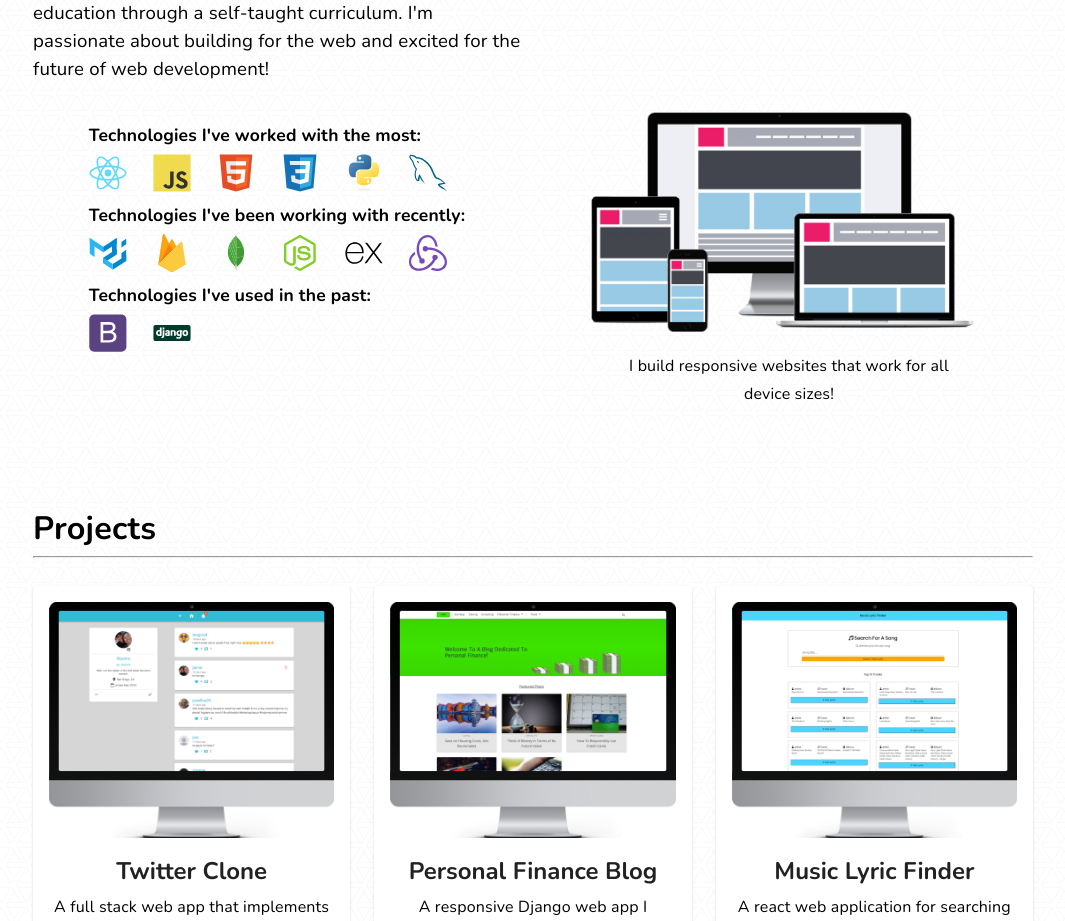
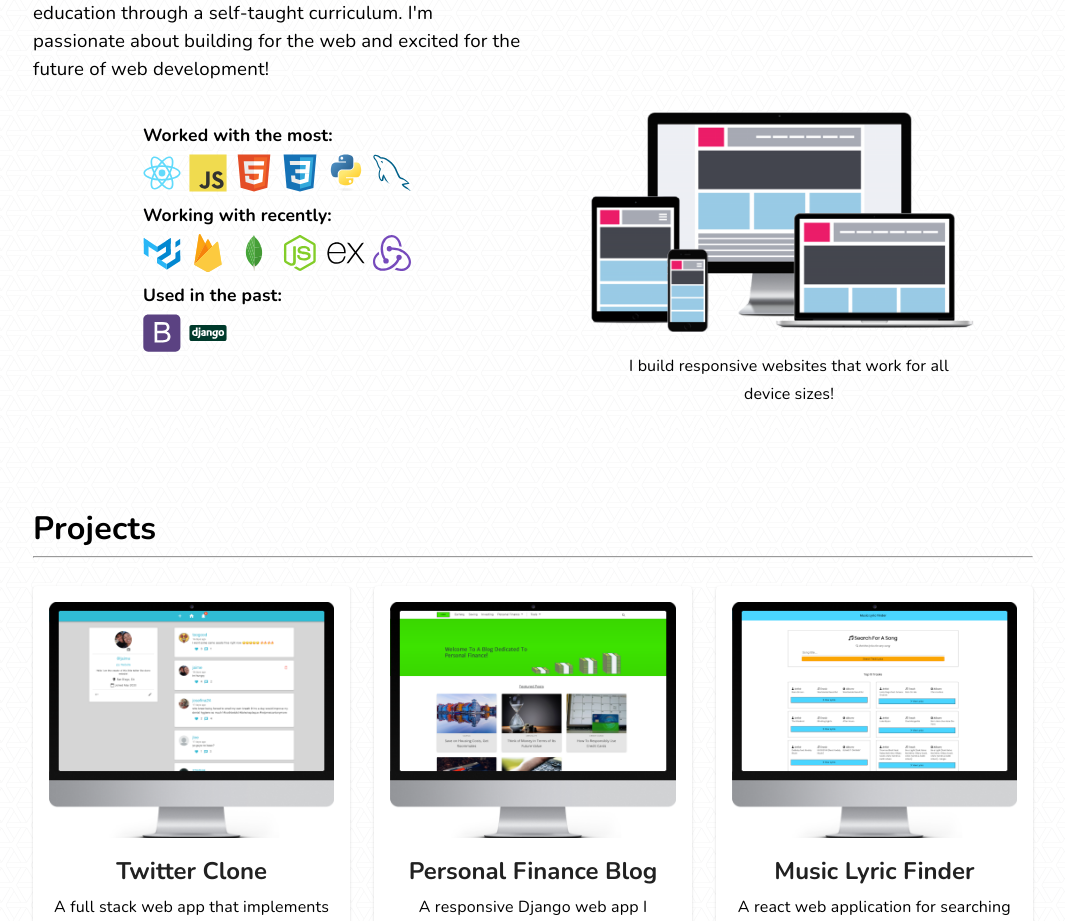
Before and after one commit to jaimelovera/online-portfolio-v3, a React (Create React App) app: page / in a window 1280 px wide. Shown: the part 1080-2001 px from the top of the page, without its empty margins (107-1172 px from the left). Built offline with nearby package versions, Linux system fonts and the light colour scheme.

Commit message:
changed technologies headers

```diff
--- a/src/components/sections/about/Technologies.js
+++ b/src/components/sections/about/Technologies.js
@@ -24,9 +24,7 @@ import CSS3Svg from "../../../img/technologies/css3.svg";
 function Technologies() {
   return (
     <Fragment>
-      <Typography variant="h6">
-        Technologies I've worked with the most:
-      </Typography>
+      <Typography variant="h6">Worked with the most:</Typography>
       <Grid container spacing={1}>
         <GridTechLogoItem src={ReactSvg} alt="React Logo" />
         <GridTechLogoItem src={JavaScriptSvg} alt="JavaScript Logo" />
@@ -35,9 +33,7 @@ function Technologies() {
         <GridTechLogoItem src={PythonSvg} alt="Python Logo" />
         <GridTechLogoItem src={MySQLSvg} alt="MySQL Logo" />
       </Grid>
-      <Typography variant="h6">
-        Technologies I've been working with recently:
-      </Typography>
+      <Typography variant="h6">Working with recently:</Typography>
       <Grid container spacing={1}>
         <GridTechLogoItem src={MaterialUISvg} alt="Material-UI Logo" />
         <GridTechLogoItem src={FirebaseSvg} alt="Firebase Logo" />
@@ -46,7 +42,7 @@ function Technologies() {
         <GridTechLogoItem src={ExpressSvg} alt="Express Logo" />
         <GridTechLogoItem src={ReduxSvg} alt="Redux Logo" />
       </Grid>
-      <Typography variant="h6">Technologies I've used in the past:</Typography>
+      <Typography variant="h6">Used in the past:</Typography>
       <Grid container spacing={1}>
         <GridTechLogoItem src={BootStrapSvg} alt="Bootstrap Logo" />
         <GridTechLogoItem src={DjangoSvg} alt="Django Logo" />
```
